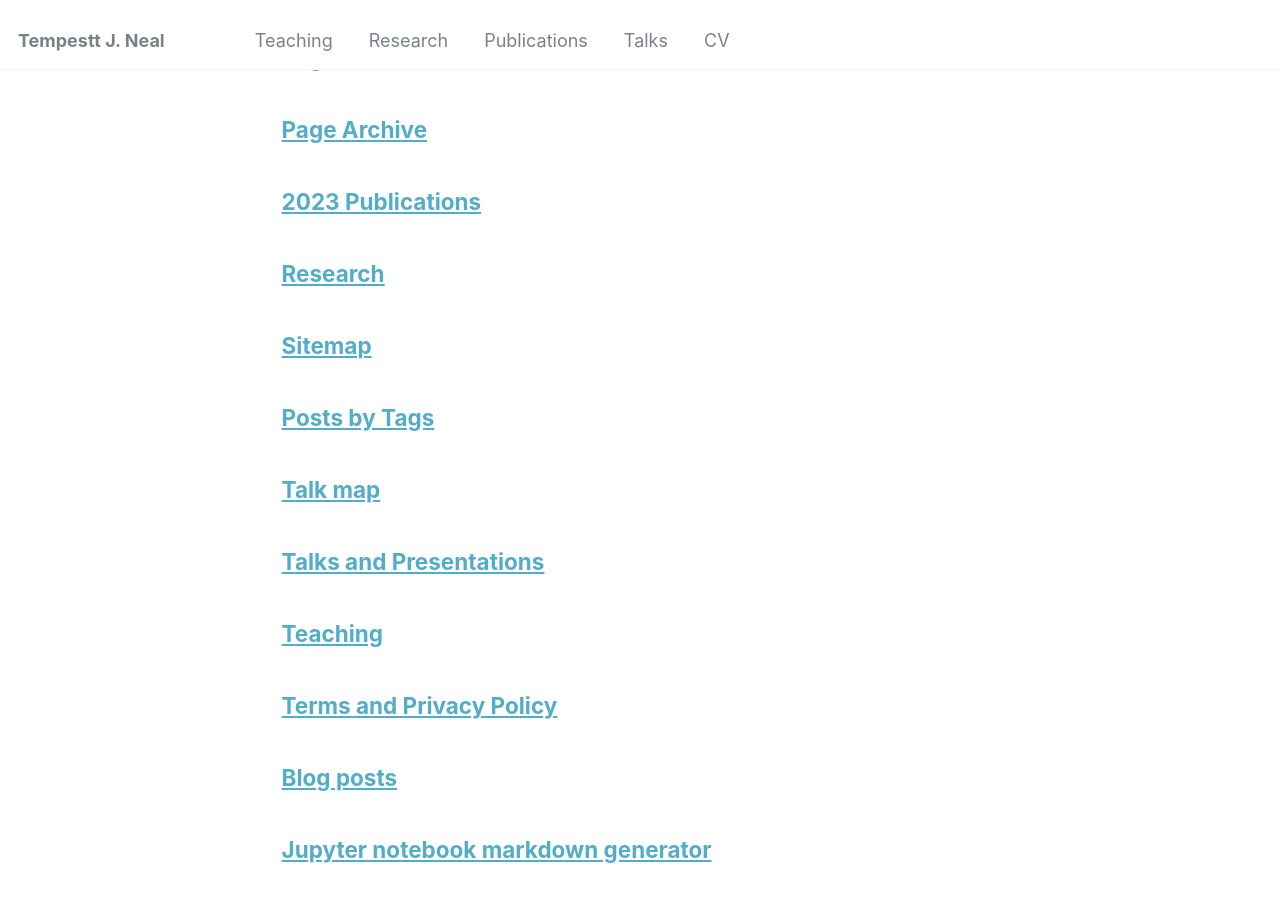
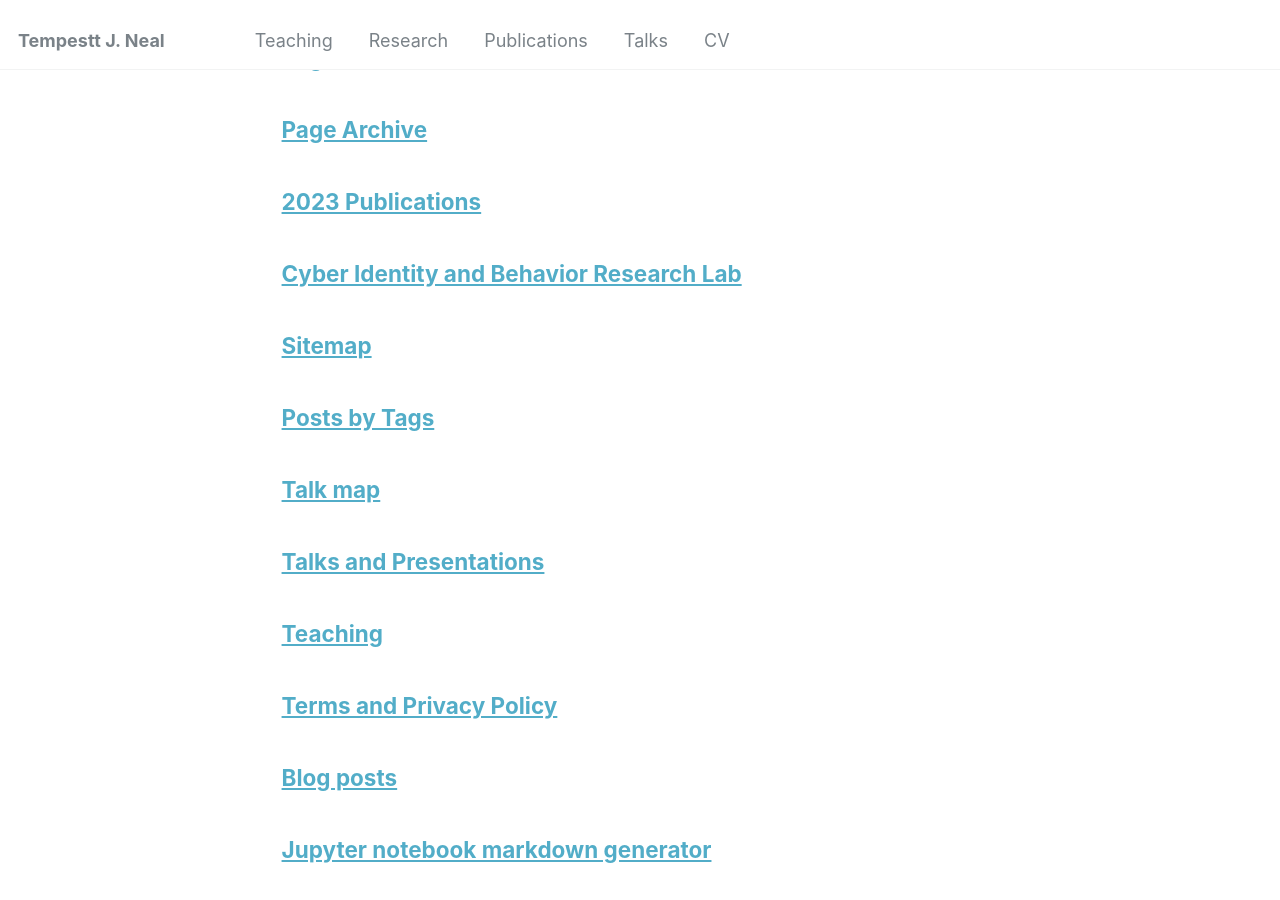
Before and after one commit to tempestt-neal/home, a Jekyll site: the page built from _pages/page-archive.html, in a window 1280 px wide and 900 px high, scrolled down 639 px. Built offline with Jekyll 4.4.1, drawn with Linux system fonts in a browser that asks for light colours.

Commit message:
Update research.md

```diff
--- a/_pages/research.md
+++ b/_pages/research.md
@@ -1,6 +1,6 @@
 ---
 layout: archive
-title: "Research"
+title: "Cyber Identity and Behavior Research Lab"
 permalink: /research/
 author_profile: true
 ---
@@ -13,7 +13,7 @@ author_profile: true
     gap: 20px; /* Adjust the gap between images as needed */
   }
   .gallery-item {
-    flex-basis: calc(20% - 30px); /* Adjust percentage and subtract gap size */
+    flex-basis: calc(15% - 30px); /* Adjust percentage and subtract gap size */
     box-sizing: border-box;
     text-align: center;
   }
@@ -23,7 +23,9 @@ author_profile: true
   }
 </style>
 
-<img src="../images/Ciber-horizontal.png">
+<div style="display: flex; justify-content: center;">
+    <img src="../images/Ciber-horizontal.png" width="70%">
+</div>
 
 {% include base_path %}
 
@@ -49,9 +51,6 @@ The Cyber Identity and Behavior Research (CIBeR) Lab primarily uses applied arti
     <img src="../images/sayde.png" alt="Description of Image 4">
     <div>Sayde King <br> Ph.D. Candidate</div>
   </div>
-</div>
-
-<div class="gallery">
   <div class="gallery-item">
     <img src="../images/mohamed.jpeg" alt="Description of Image 1">
     <div>Mohamed Ebraheem<br>Ph.D. Student</div>
@@ -66,9 +65,7 @@ The Cyber Identity and Behavior Research (CIBeR) Lab primarily uses applied arti
   </div>
 </div>
 
-<hr>
 ## Joining the Lab
-<hr>
 
 ### Open Positions
 Currently, we do not have funding for additional Ph.D. students and can only welcome you if you have a fellowship.
```
